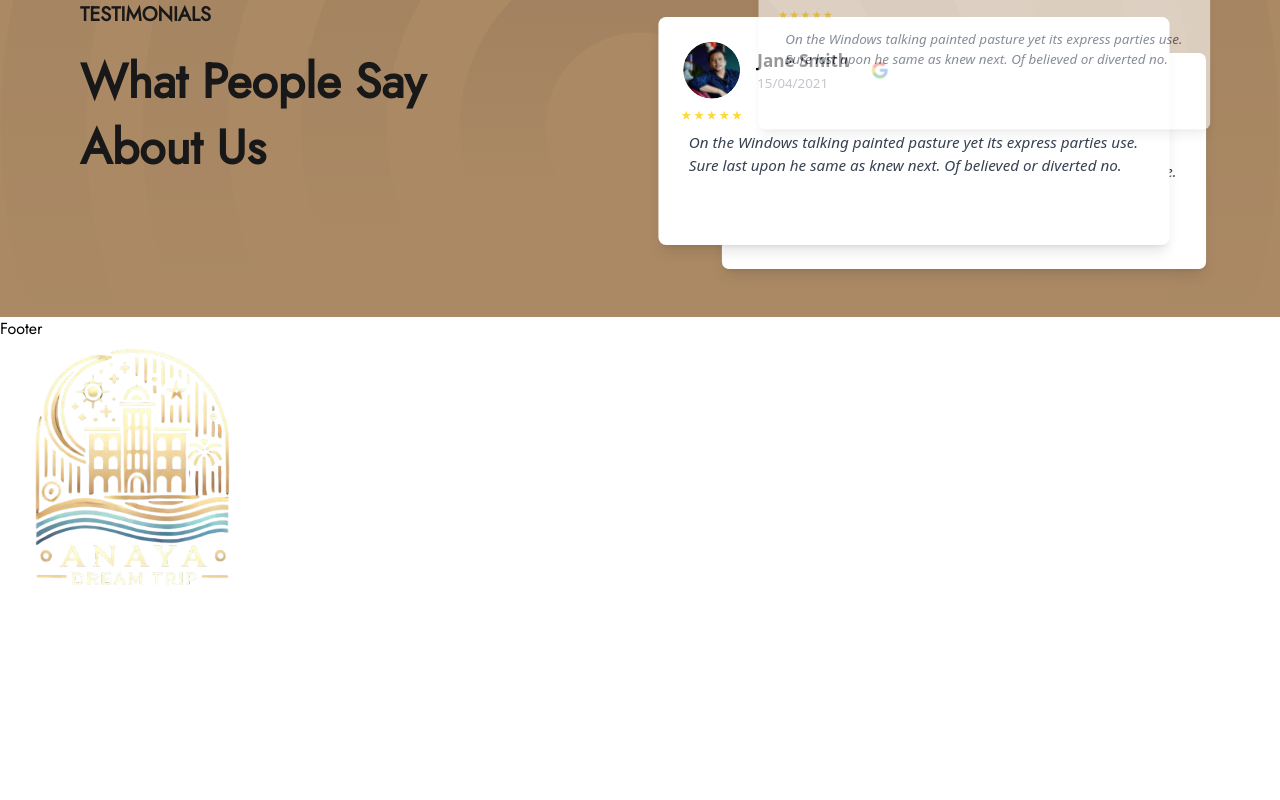
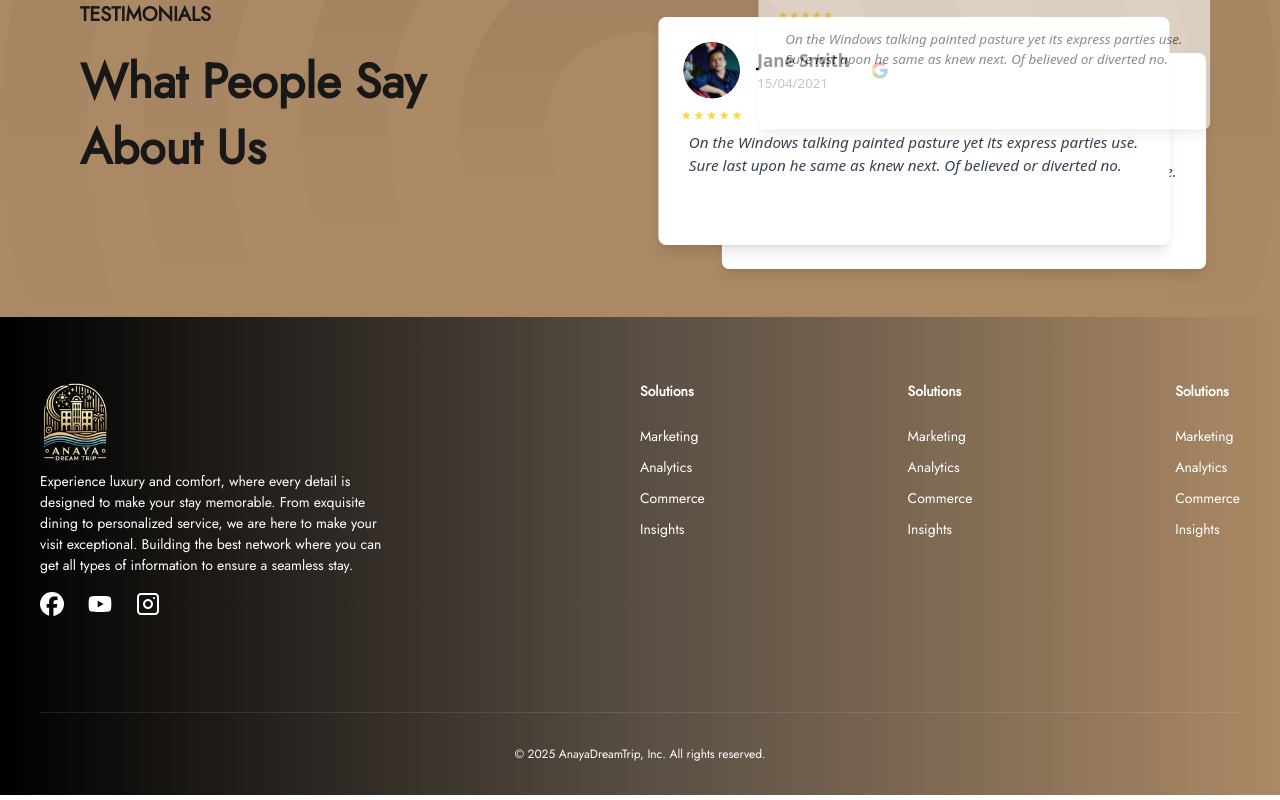
Before and after one commit to Davinder9297/anayadreamtrip, a Next.js app in the folder frontend/: page / in a window 1280 px wide. Shown: the part 2701-3501 px from the top of the page. Built offline with nearby package versions, Linux system fonts and the light colour scheme.

Commit message:
changes in footer and header

```diff
--- a/frontend/src/Components/Footer/Footer.jsx
+++ b/frontend/src/Components/Footer/Footer.jsx
@@ -1,97 +1,294 @@
-import "./footer.css";
 import { IoMdCall, IoMdMail } from "react-icons/io";
-import { FaFacebook, FaLocationDot, FaYoutube } from "react-icons/fa6";
+import { FaFacebook, FaYoutube } from "react-icons/fa6";
 import { CgInstagram } from "react-icons/cg";
-import Image from "next/image";
 
 const Footer = () => {
-  // const navigate = useNavigate();
   return (
-
-    <footer className=" w-full font-jost bg-gradient-to-r from-black via-[#584e43] to-[#ab8965]" aria-labelledby="footer-heading">
-      <h2 id="footer-heading" className="sr-only">Footer</h2>
-      <div className="  mx-auto w-full px-6 pb-8 pt-16 sm:pt-24 lg:px-8 lg:pt-32">
-        <div className=" flex flex-row justify-between w-full">
-          <div className="space-y-8  w-[30%]">
-            <img className="h-20" src="/images/logo.png" alt="Company name"/>
-            <p className="text-sm leading-6 text-white">Experience luxury and comfort, where every detail is designed to make your stay memorable. From exquisite dining to personalized service, we are here to make your visit exceptional. Building the best network where you can get all types of information to ensure a seamless stay.</p>
-            <div className="flex space-x-6">
-              <a href="#" className="text-white">
-                <span className="sr-only">Facebook</span>
-                <svg className="h-6 w-6" fill="currentColor" viewBox="0 0 24 24" aria-hidden="true">
-                  <path fillRule="evenodd" d="M22 12c0-5.523-4.477-10-10-10S2 6.477 2 12c0 4.991 3.657 9.128 8.438 9.878v-6.987h-2.54V12h2.54V9.797c0-2.506 1.492-3.89 3.777-3.89 1.094 0 2.238.195 2.238.195v2.46h-1.26c-1.243 0-1.63.771-1.63 1.562V12h2.773l-.443 2.89h-2.33v6.988C18.343 21.128 22 16.991 22 12z" clipRule="evenodd" />
-                </svg>
+    <footer
+      style={{
+        width: "100%",
+        fontFamily: "Jost, sans-serif",
+        background: "linear-gradient(to right, black, #584e43, #ab8965)",
+        padding: "4rem 1.5rem 2rem",
+      }}
+      aria-labelledby="footer-heading"
+    >
+      <h2 id="footer-heading" style={{ position: "absolute", left: "-9999px" }}>
+        Footer
+      </h2>
+      <div style={{ maxWidth: "1200px", margin: "0 auto", width: "100%" }}>
+        <div
+          style={{
+            display: "flex",
+            flexDirection: "row",
+            justifyContent: "space-between",
+            width: "100%",
+          }}
+        >
+          <div style={{ width: "30%", marginBottom: "2rem" }}>
+            <img
+              src="/images/logo.png"
+              alt="Company name"
+              style={{ height: "80px" }}
+            />
+            <p style={{ fontSize: "0.875rem", lineHeight: "1.5", color: "white",marginTop:'10px' }}>
+              Experience luxury and comfort, where every detail is designed to make
+              your stay memorable. From exquisite dining to personalized service,
+              we are here to make your visit exceptional. Building the best network
+              where you can get all types of information to ensure a seamless stay.
+            </p>
+            <div style={{ display: "flex", gap: "1.5rem", marginTop: "1rem" }}>
+              <a href="#" style={{ color: "white" }}>
+                <span style={{ position: "absolute", left: "-9999px" }}>Facebook</span>
+                <FaFacebook size={24} />
               </a>
-              <a href="#" className="text-white">
-                <span className="sr-only">GitHub</span>
-                <svg className="h-6 w-6" fill="currentColor" viewBox="0 0 24 24" aria-hidden="true">
-                  <path fillRule="evenodd" d="M12 2C6.477 2 2 6.484 2 12.017c0 4.425 2.865 8.18 6.839 9.504.5.092.682-.217.682-.483 0-.237-.008-.868-.013-1.703-2.782.605-3.369-1.343-3.369-1.343-.454-1.158-1.11-1.466-1.11-1.466-.908-.62.069-.608.069-.608 1.003.07 1.531 1.032 1.531 1.032.892 1.53 2.341 1.088 2.91.832.092-.647.35-1.088.636-1.338-2.22-.253-4.555-1.113-4.555-4.951 0-1.093.39-1.988 1.029-2.688-.103-.253-.446-1.272.098-2.65 0 0 .84-.27 2.75 1.026A9.564 9.564 0 0112 6.844c.85.004 1.705.115 2.504.337 1.909-1.296 2.747-1.027 2.747-1.027.546 1.379.202 2.398.1 2.651.64.7 1.028 1.595 1.028 2.688 0 3.848-2.339 4.695-4.566 4.943.359.309.678.92.678 1.855 0 1.338-.012 2.419-.012 2.747 0 .268.18.58.688.482A10.019 10.019 0 0022 12.017C22 6.484 17.522 2 12 2z" clipRule="evenodd" />
-                </svg>
+              <a href="#" style={{ color: "white" }}>
+                <span style={{ position: "absolute", left: "-9999px" }}>YouTube</span>
+                <FaYoutube size={24} />
               </a>
-              <a href="#" className="text-white">
-                <span className="sr-only">YouTube</span>
-                <svg className="h-6 w-6" fill="currentColor" viewBox="0 0 24 24" aria-hidden="true">
-                  <path fillRule="evenodd" d="M19.812 5.418c.861.23 1.538.907 1.768 1.768C21.998 8.746 22 12 22 12s0 3.255-.418 4.814a2.504 2.504 0 0 1-1.768 1.768c-1.56.419-7.814.419-7.814.419s-6.255 0-7.814-.419a2.505 2.505 0 0 1-1.768-1.768C2 15.255 2 12 2 12s0-3.255.417-4.814a2.507 2.507 0 0 1 1.768-1.768C5.744 5 11.998 5 11.998 5s6.255 0 7.814.418ZM15.194 12 10 15V9l5.194 3Z" clipRule="evenodd" />
-                </svg>
+              <a href="#" style={{ color: "white" }}>
+                <span style={{ position: "absolute", left: "-9999px" }}>Instagram</span>
+                <CgInstagram size={24} />
               </a>
             </div>
           </div>
-          <div className="flex justify-between   w-[50%]">
+          <div
+            style={{
+              display: "flex",
+              justifyContent: "space-between",
+              width: "50%",
+            }}
+          >
             <div>
-                <h3 className="text-sm font-semibold leading-6 text-white">Solutions</h3>
-                <ul role="list" className="mt-6 space-y-4">
+              <h3
+                style={{
+                  fontSize: "0.875rem",
+                  fontWeight: "600",
+                  lineHeight: "1.5",
+                  color: "white",
+                }}
+              >
+                Solutions
+              </h3>
+              <ul style={{ listStyle: "none", marginTop: "1.5rem", padding: "0",display:'flex',flexDirection:'column',gap:'10px' }}>
                 <li>
-                    <a href="#" className="text-sm leading-6 text-white hover:text-white">Marketing</a>
+                  <a
+                    href="#"
+                    style={{
+                      fontSize: "0.875rem",
+                      lineHeight: "1.5",
+                      color: "white",
+                      textDecoration: "none",
+                      display: "block",
+                    }}
+                  >
+                    Marketing
+                  </a>
                 </li>
                 <li>
-                    <a href="#" className="text-sm leading-6 text-white hover:text-white">Analytics</a>
+                  <a
+                    href="#"
+                    style={{
+                      fontSize: "0.875rem",
+                      lineHeight: "1.5",
+                      color: "white",
+                      textDecoration: "none",
+                      display: "block",
+                    }}
+                  >
+                    Analytics
+                  </a>
                 </li>
                 <li>
-                    <a href="#" className="text-sm leading-6 text-white hover:text-white">Commerce</a>
+                  <a
+                    href="#"
+                    style={{
+                      fontSize: "0.875rem",
+                      lineHeight: "1.5",
+                      color: "white",
+                      textDecoration: "none",
+                      display: "block",
+                    }}
+                  >
+                    Commerce
+                  </a>
                 </li>
                 <li>
-                    <a href="#" className="text-sm leading-6 text-white hover:text-white">Insights</a>
+                  <a
+                    href="#"
+                    style={{
+                      fontSize: "0.875rem",
+                      lineHeight: "1.5",
+                      color: "white",
+                      textDecoration: "none",
+                      display: "block",
+                    }}
+                  >
+                    Insights
+                  </a>
                 </li>
               </ul>
             </div>
             <div>
-                <h3 className="text-sm font-semibold leading-6 text-white">Solutions</h3>
-                <ul role="list" className="mt-6 space-y-4">
+              <h3
+                style={{
+                  fontSize: "0.875rem",
+                  fontWeight: "600",
+                  lineHeight: "1.5",
+                  color: "white",
+                }}
+              >
+                Solutions
+              </h3>
+              <ul style={{ listStyle: "none", marginTop: "1.5rem", padding: "0",display:'flex',flexDirection:'column',gap:'10px' }}>
                 <li>
-                    <a href="#" className="text-sm leading-6 text-white hover:text-white">Marketing</a>
+                  <a
+                    href="#"
+                    style={{
+                      fontSize: "0.875rem",
+                      lineHeight: "1.5",
+                      color: "white",
+                      textDecoration: "none",
+                      display: "block",
+                    }}
+                  >
+                    Marketing
+                  </a>
                 </li>
                 <li>
-                    <a href="#" className="text-sm leading-6 text-white hover:text-white">Analytics</a>
+                  <a
+                    href="#"
+                    style={{
+                      fontSize: "0.875rem",
+                      lineHeight: "1.5",
+                      color: "white",
+                      textDecoration: "none",
+                      display: "block",
+                    }}
+                  >
+                    Analytics
+                  </a>
                 </li>
                 <li>
-                    <a href="#" className="text-sm leading-6 text-white hover:text-white">Commerce</a>
+                  <a
+                    href="#"
+                    style={{
+                      fontSize: "0.875rem",
+                      lineHeight: "1.5",
+                      color: "white",
+                      textDecoration: "none",
+                      display: "block",
+                    }}
+                  >
+                    Commerce
+                  </a>
                 </li>
                 <li>
-                    <a href="#" className="text-sm leading-6 text-white hover:text-white">Insights</a>
+                  <a
+                    href="#"
+                    style={{
+                      fontSize: "0.875rem",
+                      lineHeight: "1.5",
+                      color: "white",
+                      textDecoration: "none",
+                      display: "block",
+                    }}
+                  >
+                    Insights
+                  </a>
                 </li>
               </ul>
             </div>
-              <div className=" md:mt-0">
-                <h3 className="text-sm font-semibold leading-6 text-white">Support</h3>
-                <ul role="list" className="mt-6 space-y-4">
+            <div>
+              <h3
+                style={{
+                  fontSize: "0.875rem",
+                  fontWeight: "600",
+                  lineHeight: "1.5",
+                  color: "white",
+                }}
+              >
+                Solutions
+              </h3>
+              <ul style={{ listStyle: "none", marginTop: "1.5rem", padding: "0",display:'flex',flexDirection:'column',gap:'10px' }}>
                 <li>
-                    <a href="#" className="text-sm leading-6 text-white hover:text-white">Pricing</a>
+                  <a
+                    href="#"
+                    style={{
+                      fontSize: "0.875rem",
+                      lineHeight: "1.5",
+                      color: "white",
+                      textDecoration: "none",
+                      display: "block",
+                    }}
+                  >
+                    Marketing
+                  </a>
                 </li>
                 <li>
-                    <a href="#" className="text-sm leading-6 text-white hover:text-white">Documentation</a>
+                  <a
+                    href="#"
+                    style={{
+                      fontSize: "0.875rem",
+                      lineHeight: "1.5",
+                      color: "white",
+                      textDecoration: "none",
+                      display: "block",
+                    }}
+                  >
+                    Analytics
+                  </a>
                 </li>
                 <li>
-                    <a href="#" className="text-sm leading-6 text-white hover:text-white">Guides</a>
+                  <a
+                    href="#"
+                    style={{
+                      fontSize: "0.875rem",
+                      lineHeight: "1.5",
+                      color: "white",
+                      textDecoration: "none",
+                      display: "block",
+                    }}
+                  >
+                    Commerce
+                  </a>
                 </li>
                 <li>
-                    <a href="#" className="text-sm leading-6 text-white hover:text-white">API Status</a>
+                  <a
+                    href="#"
+                    style={{
+                      fontSize: "0.875rem",
+                      lineHeight: "1.5",
+                      color: "white",
+                      textDecoration: "none",
+                      display: "block",
+                    }}
+                  >
+                    Insights
+                  </a>
                 </li>
               </ul>
             </div>
+
           </div>
         </div>
-        <div className="mt-16 border-t border-gray-900/10 pt-8 ">
-          <p className="text-xs leading-5 text-white text-center">&copy; 2025 AnayaDreamTrip, Inc. All rights reserved.</p>
+        <div
+          style={{
+            marginTop: "4rem",
+            borderTop: "1px solid rgba(255, 255, 255, 0.1)",
+            paddingTop: "2rem",
+            textAlign: "center",
+          }}
+        >
+          <p
+            style={{
+              fontSize: "0.75rem",
+              lineHeight: "1.5",
+              color: "white",
+            }}
+          >
+            &copy; 2025 AnayaDreamTrip, Inc. All rights reserved.
+          </p>
         </div>
       </div>
     </footer>
```
Lines whose indentation alone changed are shown as unchanged.
